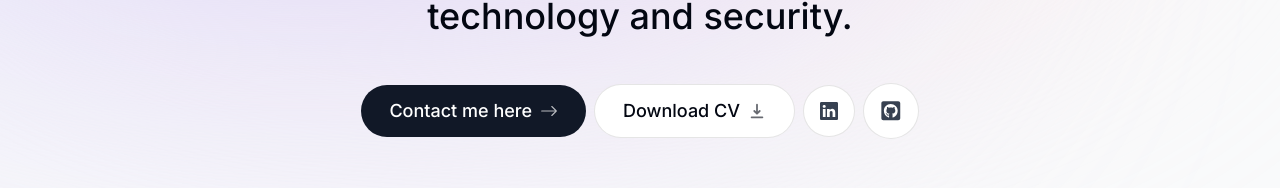
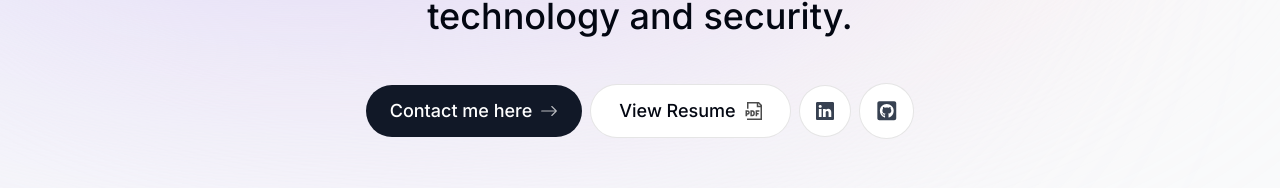
Before and after one commit to shaharsh624/portfolio-v2, a Next.js app: page / in a window 1280 px wide. Shown: the part 483-671 px from the top of the page. Built offline with nearby package versions, Linux system fonts and the light colour scheme; no server answers.

Commit message:
Changed Resume

```diff
--- a/components/intro.tsx
+++ b/components/intro.tsx
@@ -5,7 +5,8 @@ import React from "react";
 import { motion } from "framer-motion";
 import Link from "next/link";
 import { BsArrowRight, BsLinkedin } from "react-icons/bs";
-import { HiDownload } from "react-icons/hi";
+import { FiArrowUpRight } from "react-icons/fi";
+import { GrDocumentPdf } from "react-icons/gr";
 import { FaGithubSquare } from "react-icons/fa";
 import { useSectionInView } from "@/lib/hooks";
 import { useActiveSectionContext } from "@/context/active-section-context";
@@ -63,10 +64,14 @@ export default function Intro() {
         animate={{ opacity: 1, y: 0 }}
       >
         <span className="font-bold">Hello, I'm Harsh,</span> a{" "}
-        <span className="font-bold">full-stack developer</span>{" on a path of mastering "}
-        <span className="font-bold">machine learning </span>{" and "}
-        <span className="font-bold">cybersecurity.</span> My passion lies in crafting
-        <span className="italic"> innovative solutions </span>{" at the intersection of technology and security."}
+        <span className="font-bold">full-stack developer</span>
+        {" on a path of mastering "}
+        <span className="font-bold">machine learning </span>
+        {" and "}
+        <span className="font-bold">cybersecurity.</span> My passion lies in
+        crafting
+        <span className="italic"> innovative solutions </span>
+        {" at the intersection of technology and security."}
       </motion.h1>
 
       <motion.div
@@ -79,23 +84,23 @@ export default function Intro() {
       >
         <Link
           href="#contact"
-          className="group bg-gray-900 text-white px-7 py-3 flex items-center gap-2 rounded-full outline-none focus:scale-110 hover:scale-110 hover:bg-gray-950 active:scale-105 transition"
+          className="group bg-gray-900 text-white px-6 py-3 flex items-center gap-2 rounded-full outline-none focus:scale-110 hover:scale-110 hover:bg-gray-950 active:scale-105 transition"
           onClick={() => {
             setActiveSection("Contact");
             setTimeOfLastClick(Date.now());
           }}
         >
           Contact me here{" "}
-          <BsArrowRight className="opacity-70 group-hover:translate-x-1 transition" />
+          <BsArrowRight  className="opacity-70 group-hover:translate-x-1 transition" />
         </Link>
 
         <a
           className="group bg-white px-7 py-3 flex items-center gap-2 rounded-full outline-none focus:scale-110 hover:scale-110 active:scale-105 transition cursor-pointer borderBlack dark:bg-white/10"
-          href="/Harsh Shah Resume.pdf"
-          download
+          href="https://drive.google.com/file/d/1QvZ-27TeYHU-kI3YSzfQ2f-N8gqfdbsv/view?usp=sharing"
+          target="_blank"
         >
-          Download CV{" "}
-          <HiDownload className="opacity-60 group-hover:translate-y-1 transition" />
+          View Resume{" "}
+          <GrDocumentPdf  className="opacity-70 group-hover:translate-x-1 transition" />
         </a>
 
         <a
```
Also changed, not shown: 2 other files (tests, documents, lock files or other folders).
